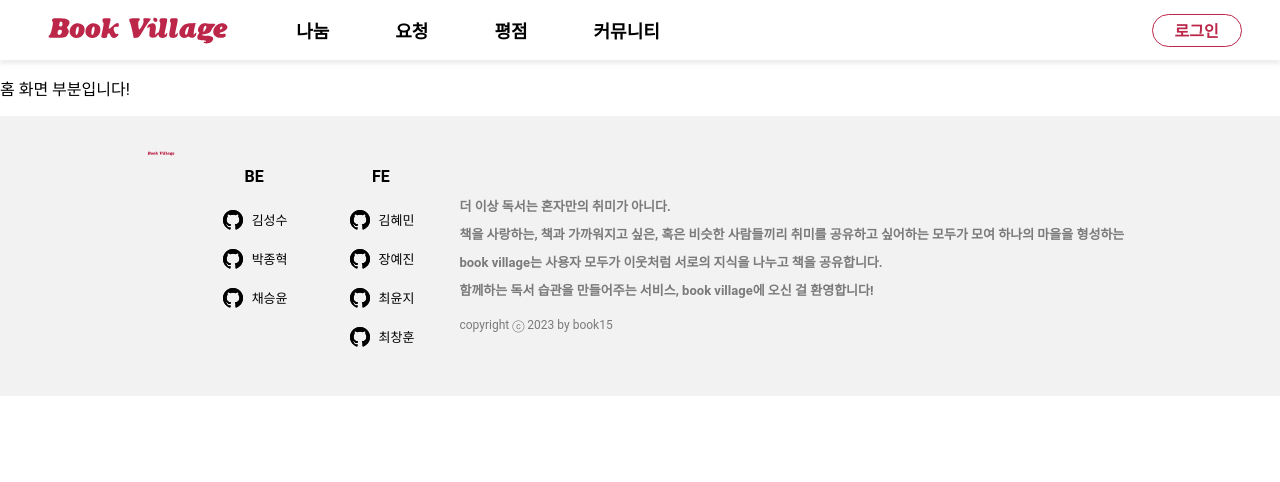
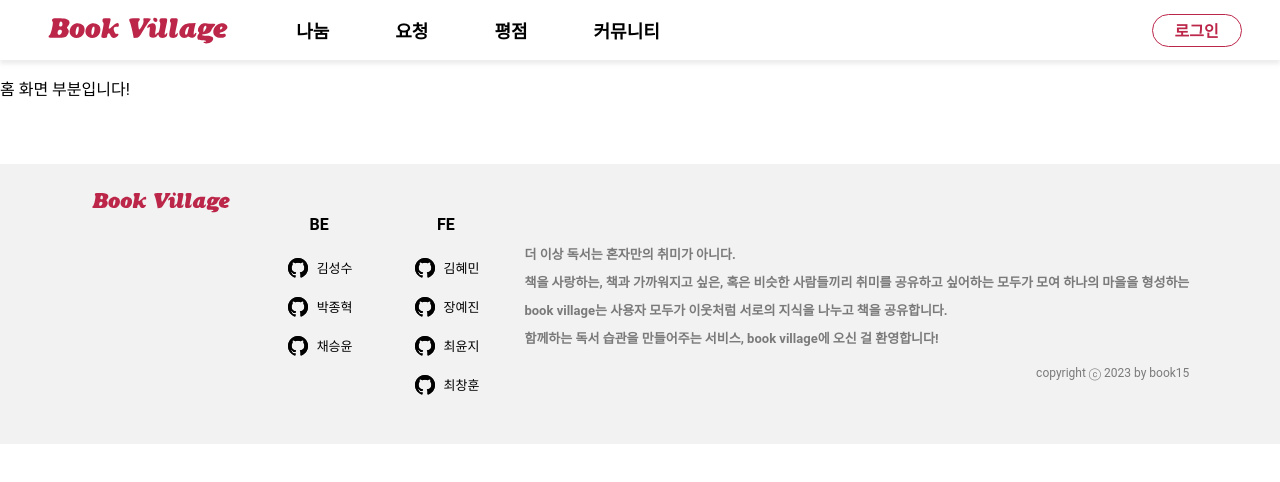
Before and after one commit to codestates-seb/seb41_main_015, a React (Create React App) app in the folder client/: page / in a window 1280 px wide. Shown: the top 482 px of the page. Built offline with nearby package versions, Linux system fonts and the light colour scheme.

Commit message:
footer 위치 로고 변경

```diff
--- a/client/src/components/Footer.js
+++ b/client/src/components/Footer.js
@@ -11,8 +11,9 @@ const StyledFooter = styled.footer`
   flex-flow: row wrap;
   bottom: 0;
   justify-content: center;
+  margin-top: 5%;
 
-  @media screen and (max-width: 1213px) {
+  @media screen and (max-width: 1245px) {
     height: 300px;
     justify-content: flex-start;
   }
@@ -20,7 +21,7 @@ const StyledFooter = styled.footer`
     height: 350px;
   }
   @media screen and (max-width: 569px) {
-    height: 500px;
+    height: 580px;
   }
 `;
 
@@ -39,8 +40,8 @@ const SFooterLogo = styled.div`
     align-items: center;
   }
   .logo {
-    width: 30px;
-    height: 33px;
+    width: 160px;
+    height: 100px;
   }
 `;
 
@@ -83,6 +84,7 @@ const SDescription = styled.div`
   .copyright {
     color: #7a7a7a;
     font-size: 12px;
+    display: flex;
     justify-content: flex-end;
   }
 `;
```
